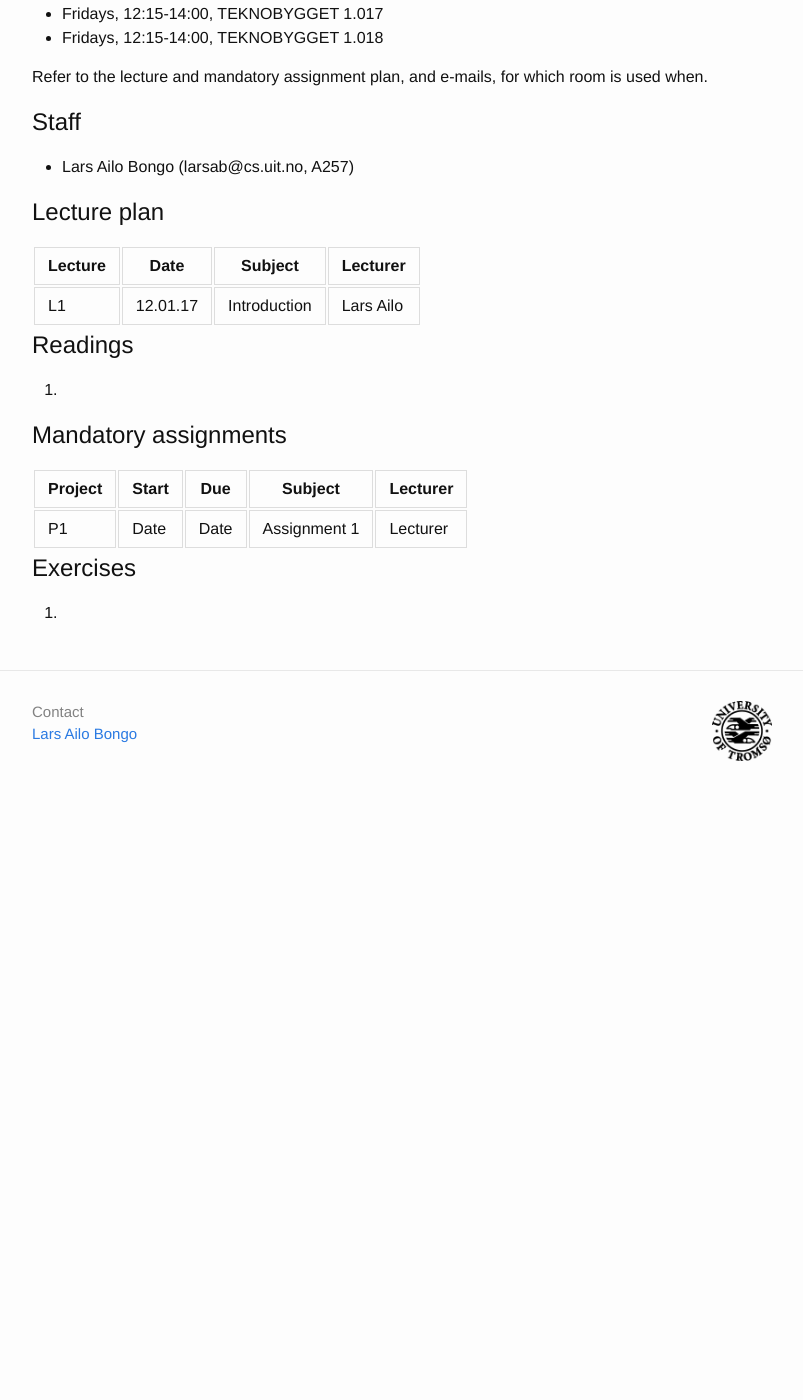
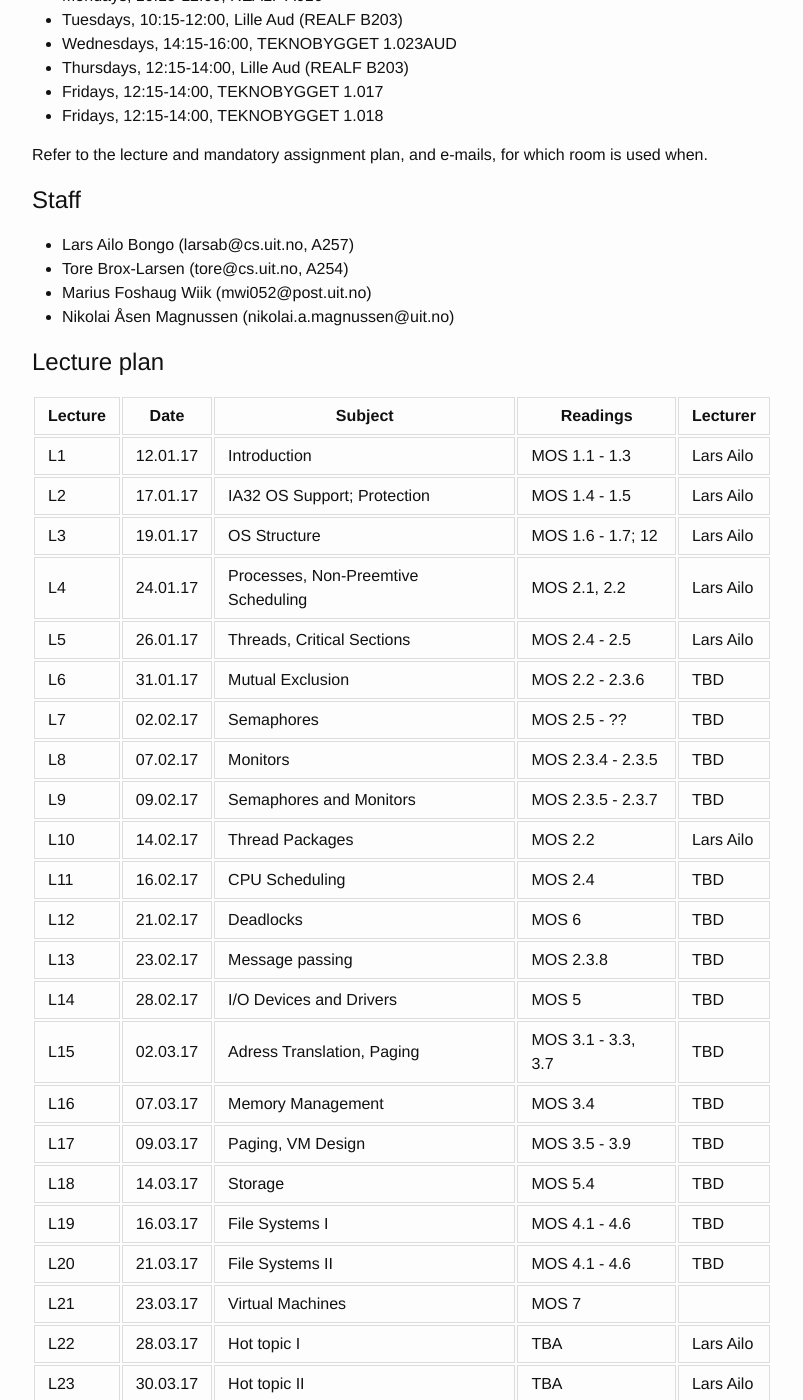
Before and after one commit to uit-inf-2201-s17/uit-inf-2201-s17.github.io, a Jekyll site: the page built from index.md, in a window 1280 px wide and 1400 px high, scrolled down 471 px. Shown: the whole window, without its empty margins (238-1041 px from the left). Built offline with Jekyll 4.4.1, drawn with Linux system fonts in a browser that asks for light colours; before the commit the page ends 1277 px from its top, so only the background shows below that; some of the changed text lies outside the part shown.

Commit message:
Added administrative information.
First draft of lecture and project plan.

```diff
--- a/index.md
+++ b/index.md
@@ -7,7 +7,11 @@ title: Home
 
 Administrative course information is available [here](https://uit.no/utdanning/emner/emne/481430/inf-2201)
 
-We use the [course@list.uit.no](https://list.uit.no/sympa/info/course) mailing list to send important information.
+The github repository for this course is: [github.com/uit-inf-2201-s17/](https://github.com/uit-inf-2201-s17/)
+
+We use the [inf-2201-s17@list.uit.no](https://list.uit.no/sympa/info/course) mailing list to send important information.
+
+We also have a Slack room [uit-inf-2201-s17](https://uit-inf-2201-s17.slack.com).
 
 We have the following rooms and hours:
 
@@ -24,23 +28,67 @@ Refer to the lecture and mandatory assignment plan, and e-mails, for which room
 ## Staff
 
 * Lars Ailo Bongo (larsab@cs.uit.no, A257)
+* Tore Brox-Larsen (tore@cs.uit.no, A254)
+* Marius Foshaug Wiik (mwi052@post.uit.no)
+* Nikolai Åsen Magnussen (nikolai.a.magnussen@uit.no)
 
 ## Lecture plan
 
-| Lecture   	| Date		    | Subject	  | Lecturer |
-|-----------|-----------|-----------|----------|
-| L1  | 12.01.17 | Introduction | Lars Ailo |
+| Lecture | Date | Subject	    | Readings  | Lecturer  |
+|---------|------|--------------|-----------|-----------|
+| L1  | 12.01.17 | Introduction | MOS 1.1 - 1.3  | Lars Ailo |
+| L2  | 17.01.17 | IA32 OS Support; Protection | MOS 1.4 - 1.5 | Lars Ailo |
+| L3  | 19.01.17 | OS Structure | MOS 1.6 - 1.7; 12 | Lars Ailo |
+| L4  | 24.01.17 | Processes, Non-Preemtive Scheduling | MOS 2.1, 2.2 | Lars Ailo |
+| L5  | 26.01.17 | Threads, Critical Sections | MOS 2.4 - 2.5 | Lars Ailo |
+| L6  | 31.01.17 | Mutual Exclusion | MOS 2.2 - 2.3.6 | TBD |
+| L7  | 02.02.17 | Semaphores | MOS 2.5 - ?? | TBD |
+| L8  | 07.02.17 | Monitors   | MOS 2.3.4 - 2.3.5 | TBD |
+| L9  | 09.02.17 | Semaphores and Monitors | MOS 2.3.5 - 2.3.7 | TBD |
+| L10 | 14.02.17 | Thread Packages | MOS 2.2 | Lars Ailo |
+| L11 | 16.02.17 | CPU Scheduling | MOS 2.4 | TBD |
+| L12 | 21.02.17 | Deadlocks | MOS 6 | TBD |
+| L13 | 23.02.17 | Message passing | MOS 2.3.8 | TBD |
+| L14 | 28.02.17 | I/O Devices and Drivers | MOS 5 | TBD |
+| L15 | 02.03.17 | Adress Translation, Paging | MOS 3.1 - 3.3, 3.7| TBD |
+| L16 | 07.03.17 | Memory Management | MOS 3.4 | TBD |
+| L17 | 09.03.17 | Paging, VM Design | MOS 3.5 - 3.9 | TBD |
+| L18 | 14.03.17 | Storage | MOS 5.4 | TBD |
+| L19 | 16.03.17 | File Systems I | MOS 4.1 - 4.6 | TBD |
+| L20 | 21.03.17 | File Systems II | MOS 4.1 - 4.6 | TBD |
+| L21 | 23.03.17 | Virtual Machines | MOS 7 | |
+| L22 | 28.03.17 | Hot topic I | TBA | Lars Ailo |
+| L23 | 30.03.17 | Hot topic II | TBA | Lars Ailo |
+| -   | 04.04.17 | - | - | - |
+| -   | 06.04.17 | - | - | - |
+| -   | 20.04.17 | - | - | - |
+| -   | 25.04.17 | - | - | - |
+| -   | 27.04.17 | - | - | - |
+| -   | 02.05.17 | - | - | - |
+| -   | 04.05.17 | - | - | - |
+| -   | 09.05.17 | - | - | - |
+| -   | 11.05.17 | - | - | - |
 
 ## Readings
 
-1.
+Mandatory:
+
+1. Andrew S. Tanenbaum, Modern Operating Systems, 4th Ed., Pearson Educational Limited, 2015. ISBN 10: 1-292-06142-1. Chapters: 1-7, 12.
+
+Suggested additional readings:
+
+1. [Operating Systems: Three Easy Pieces](http://pages.cs.wisc.edu/~remzi/OSTEP/). Remzi H. Arpaci-Dusseau and Andrea C. Arpaci-Dusseau.
+
 
 ## Mandatory assignments
 
-| Project |	Start      | Due     | Subject | Lecturer |
-|---------|------------|---------|----------|---------|
-| P1 	    | Date       | Date     | Assignment 1 | Lecturer |
-
-## Exercises
-
-1.
+| Project |	Precepts | Desgin review | Due | Subject|
+|---------|----------|----------|----------|---------|
+| P1 	  | 18.01.17 | 23.01.17 | 01.02.17 | Boot-up mechanism |
+| P2      | 01.02.17 | 06.02.17 | 15.02.17 | Assignment 2 |
+| P3.1    | 15.02.17 | 20.02.17 | 01.03.17 | Assignemnt 3.1 |
+| P3.2    | 01.03.17 | 06.03.17 | 15.03.17 | Assignment 3.2 |
+| P4      | 15.03.17 | 20.03.17 | 29.03.17 | Assignment 4 |
+| P5      | 29.03.17 | 03.04.17 | 19.04.17 | Assignment 5 |
+| Easter  | 13.04.17 | -        | 17.04.17 | God tur |
+| P6      | 19.04.17 | 24.04.17 | 10.05.17 | Assignment 6 |
```
